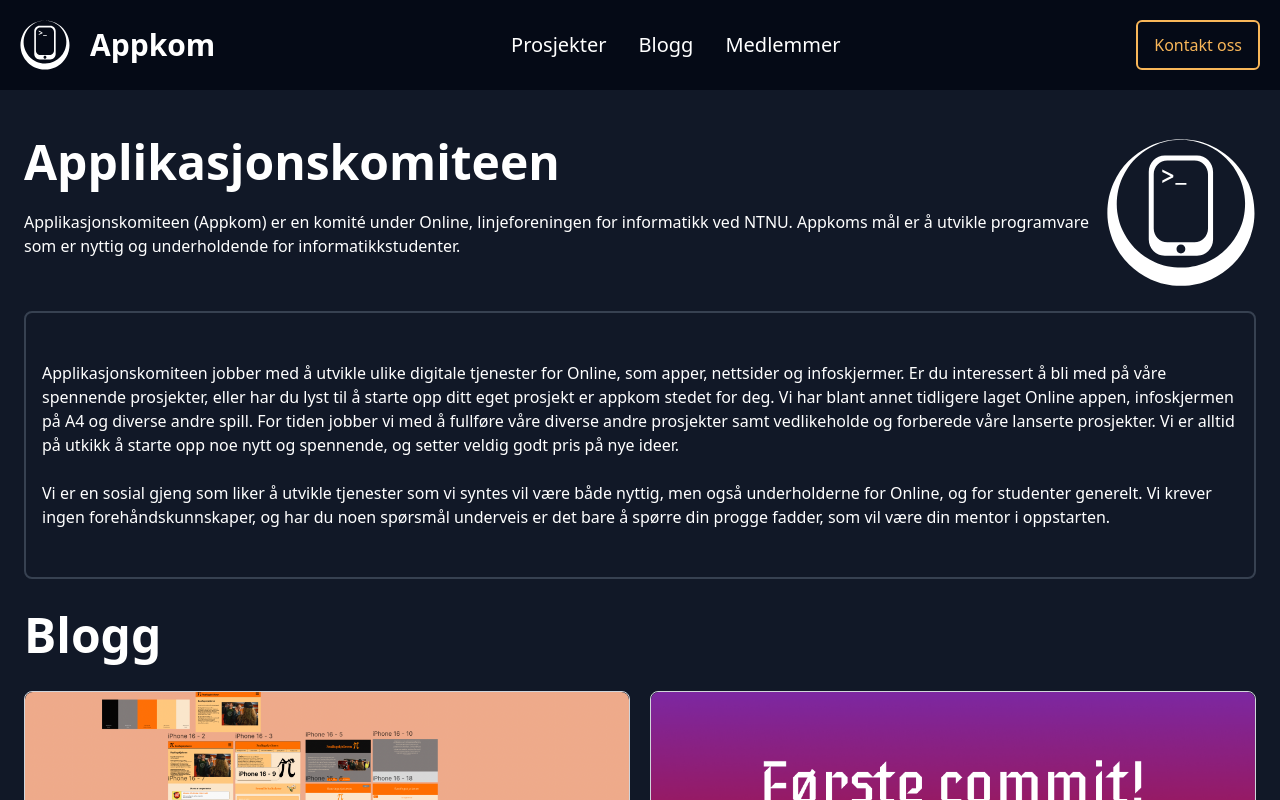
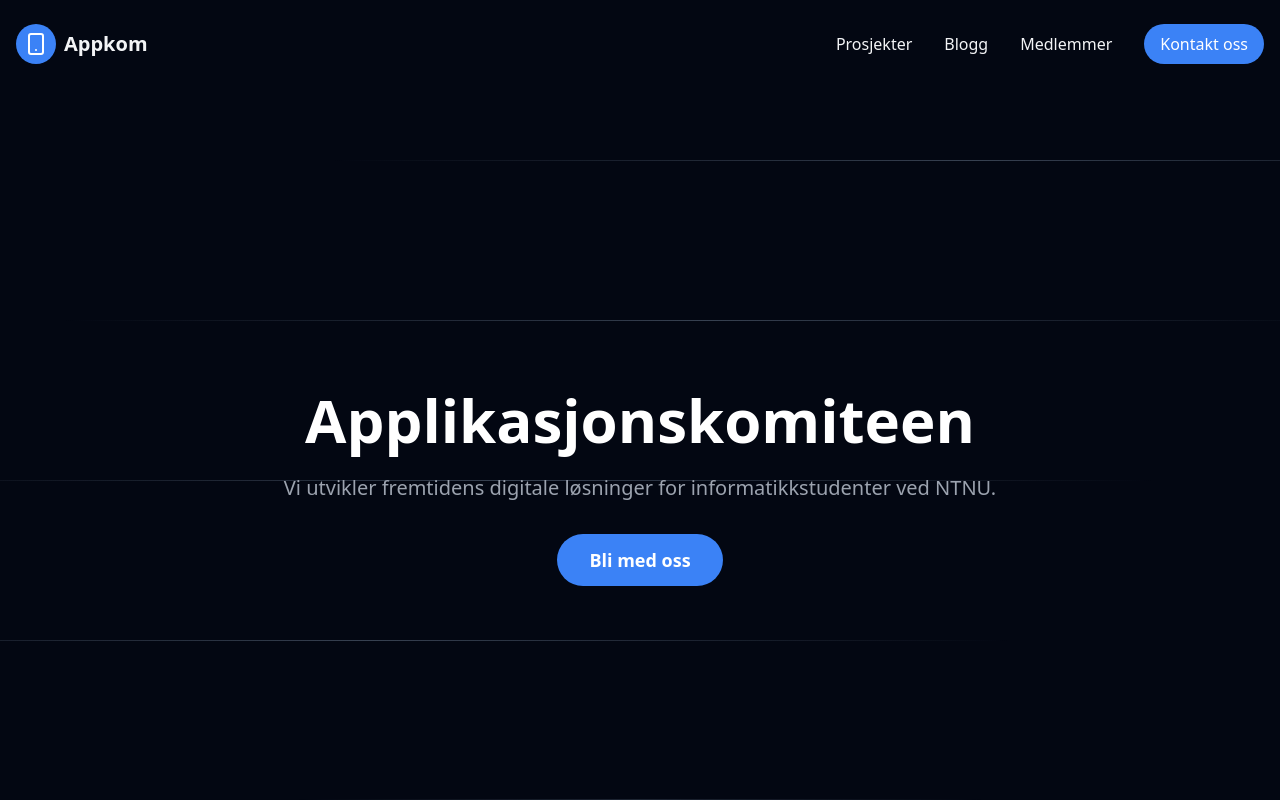
Before and after one commit to appKom/home, a Next.js app: page / in a window 1280 px wide. Shown: the top 800 px of the page. Built offline with nearby package versions, Linux system fonts and the light colour scheme.

Commit message:
animated lines

```diff
--- a/app/layout.tsx
+++ b/app/layout.tsx
@@ -4,6 +4,7 @@ import Navbar from "@/components/Navbar";
 import Footer from "@/components/Footer";
 import { Toaster } from "react-hot-toast";
 import { Analytics } from "@vercel/analytics/react";
+import { Background } from "@/components/Background";
 
 export const metadata: Metadata = {
   title: "Appkom",
@@ -25,16 +26,18 @@ export default function RootLayout({
           content="Mpx63Er4zVk_7W6f00g6EKCnxeeGC0v9kf63kzn-b0s"
         />
       </head>
-      <body className={`bg-gray-900 flex flex-col`}>
+      <body>
         <Toaster />
-        <div className="min-h-screen">
+        <Analytics />
+
+        <div className="min-h-screen flex flex-col">
+          <Background />
           <Navbar />
           <div className="flex-grow flex items-center justify-center w-full max-w-screen-xl mx-auto text-white">
             {children}
           </div>
+          <Footer />
         </div>
-        <Analytics />
-        <Footer />
       </body>
     </html>
   );
--- a/app/page.tsx
+++ b/app/page.tsx
@@ -1,4 +1,5 @@
-import Image from "next/image";
+"use client"
+
 import { blogs } from "@/lib/blog";
 import { BlogCard } from "@/components/home/BlogCard";
 import { Button } from "@/components/Button";
@@ -10,52 +11,14 @@ import {
   getLastMemberPeriod,
   getMembersForPeriod,
 } from "@/lib/utils/getRelevantMembers";
+import { HeroSection } from "@/components/HeroSection";
 
 export default function Home() {
+
   return (
-    <div className="w-full flex justify-center min-h-screen">
-      <div className="py-6 px-6 w-full max-w-screen-xl text-white">
-        <main className="flex flex-col">
-          <div className="py-6">
-            <div className="flex flex-col sm:flex-row items-start justify-between">
     <div>
-                <HeaderText title="Applikasjonskomiteen" />
-                <article className="mt-6">
-                  Applikasjonskomiteen (Appkom) er en komité under Online,
-                  linjeforeningen for informatikk ved NTNU. Appkoms mål er å
-                  utvikle programvare som er nyttig og underholdende for
-                  informatikkstudenter.
-                </article>
-              </div>
-              <Image
-                src={"/logos/appkom-logo.svg"}
-                alt={"Appkom logo"}
-                width={150}
-                height={150}
-                className="ml-4 sm:ml-4 mt-4 sm:mt-0"
-              />
-            </div>
-          </div>
-
-          <div className="w-full py-8 border-2 rounded-lg border-gray-700">
-            <article className="p-4">
-              Applikasjonskomiteen jobber med å utvikle ulike digitale tjenester
-              for Online, som apper, nettsider og infoskjermer. Er du
-              interessert å bli med på våre spennende prosjekter, eller har du
-              lyst til å starte opp ditt eget prosjekt er appkom stedet for deg.
-              Vi har blant annet tidligere laget Online appen, infoskjermen på
-              A4 og diverse andre spill. For tiden jobber vi med å fullføre våre
-              diverse andre prosjekter samt vedlikeholde og forberede våre
-              lanserte prosjekter. Vi er alltid på utkikk å starte opp noe nytt
-              og spennende, og setter veldig godt pris på nye ideer. <br />{" "}
-              <br />
-              Vi er en sosial gjeng som liker å utvikle tjenester som vi syntes
-              vil være både nyttig, men også underholderne for Online, og for
-              studenter generelt. Vi krever ingen forehåndskunnskaper, og har du
-              noen spørsmål underveis er det bare å spørre din progge fadder,
-              som vil være din mentor i oppstarten.
-            </article>
-          </div>
+      <main className="container mx-auto px-4 ">
+        <HeroSection />
         <div className="py-8">
           <HeaderText title="Blogg" />
             <div className="py-8 flex flex-col md:flex-row justify-between gap-5">
@@ -122,6 +85,5 @@ export default function Home() {
         </div>
       </main>
     </div>
-    </div>
   );
 }
--- /dev/null
+++ b/components/Background.tsx
@@ -0,0 +1,61 @@
+"use client"
+
+import { motion } from "framer-motion"
+import { useState, useEffect } from "react"
+
+export const Background = () => {
+  const [mousePosition, setMousePosition] = useState({ x: 0, y: 0 })
+
+  useEffect(() => {
+    const handleMouseMove = (e: MouseEvent) => {
+      setMousePosition({ x: e.clientX, y: e.clientY })
+    }
+    window.addEventListener('mousemove', handleMouseMove)
+    return () => window.removeEventListener('mousemove', handleMouseMove)
+  }, [])
+
+  const lines = Array.from({ length: 5 }, (_, i) => (
+    <motion.div
+      key={i}
+      className="absolute h-px bg-gradient-to-r from-transparent via-gray-700 to-transparent"
+      style={{
+        width: '100%',
+        top: `${(i + 1) * 20}%`,
+        left: 0,
+      }}
+      animate={{
+        x: ['-100%', '100%'],
+        transition: {
+          repeat: Infinity,
+          repeatType: 'loop',
+          duration: 10 + i * 2,
+          ease: 'linear',
+        },
+      }}
+    />
+  ))
+
+  return (
+    <div className="fixed inset-0 -z-10 min-h-screen bg-gray-950 text-gray-100 overflow-hidden">
+      {lines}
+      <motion.div
+        className="absolute pointer-events-none"
+        animate={{
+          background: `radial-gradient(600px at ${mousePosition.x}px ${mousePosition.y}px, rgba(29, 78, 216, 0.15), transparent 80%)`,
+        }}
+      />
+      <motion.div
+        className="absolute bottom-0 left-0 right-0 h-px bg-gradient-to-r from-transparent via-gray-700 to-transparent"
+        animate={{
+          scaleX: [0, 1, 0],
+          opacity: [0, 1, 0],
+          transition: {
+            repeat: Infinity,
+            duration: 5,
+            ease: 'easeInOut',
+          },
+        }}
+      />
+    </div>
+  )
+}
--- /dev/null
+++ b/components/HeroSection.tsx
@@ -0,0 +1,40 @@
+"use client"
+
+import { motion } from "framer-motion"
+
+export const HeroSection = () => {
+  return (
+    <div className="max-w-3xl mx-auto text-center min-h-screen flex flex-col justify-center">
+      <motion.h1
+        className="text-4xl md:text-6xl font-bold mb-6"
+        initial={{ opacity: 0, y: 20 }}
+        animate={{ opacity: 1, y: 0 }}
+        transition={{ duration: 0.8 }}
+      >
+        Applikasjons&shy;komiteen
+      </motion.h1>
+
+      <motion.p
+        className="text-xl text-gray-400 mb-8"
+        initial={{ opacity: 0, y: 20 }}
+        animate={{ opacity: 1, y: 0 }}
+        transition={{ duration: 0.8, delay: 0.2 }}
+      >
+        Vi utvikler fremtidens digitale løsninger for informatikkstudenter ved NTNU.
+      </motion.p>
+
+      <motion.div
+        initial={{ opacity: 0, y: 20 }}
+        animate={{ opacity: 1, y: 0 }}
+        transition={{ duration: 0.8, delay: 0.4 }}
+      >
+        <a
+          href="#"
+          className="inline-block px-8 py-3 bg-blue-500 text-white rounded-full text-lg font-semibold hover:bg-blue-600 transition-colors"
+        >
+          Bli med oss
+        </a>
+      </motion.div>
+    </div>
+  )
+}
--- a/components/Navbar.tsx
+++ b/components/Navbar.tsx
@@ -1,46 +1,55 @@
+"use client"
+
 import { Button } from "./Button";
 import Image from "next/image";
 import Link from "next/link";
 import { DropdownMenu } from "./DropdownMenu";
+import { motion } from "framer-motion";
 
 export default function Navbar() {
   return (
-    <div className="bg-gray-950/80  w-full text-white">
-      <div className="w-full flex justify-center">
-        <nav className="flex items-center justify-between flex-wrap py-5 w-full px-5">
-          <Link
-            href={"/"}
-            className="flex items-center justify-center gap-5 group hover:text-gray-300"
+    <header className="container text-gray-100 mx-auto px-4 py-6 flex items-center justify-between">
+          <motion.div
+            initial={{ opacity: 0, x: -20 }}
+            animate={{ opacity: 1, x: 0 }}
+            transition={{ duration: 0.5 }}
           >
-            <Image
-              src={"/logos/appkom-logo.svg"}
-              alt={"Appkom logo"}
-              width={50}
-              height={50}
-              className="transition-all cursor-pointer group-hover:opacity-60"
-            />
-            <h1 className="font-semibold text-2xl sm:text-2xl md:text-2xl lg:text-2xl xl:text-3xl">
-              <span className="group-hover:text-gray-300">Appkom</span>
-            </h1>
-          </Link>
-          <div className="hidden md:flex flex-row gap-8 text-xl">
-            <Link href="/prosjekt" passHref>
-              <p className="text-white hover:text-gray-300">Prosjekter</p>
+            <Link href="/" className="flex items-center gap-2">
+              <div className="h-10 w-10 rounded-full bg-blue-500 flex items-center justify-center">
+                <svg
+                  xmlns="http://www.w3.org/2000/svg"
+                  viewBox="0 0 24 24"
+                  fill="none"
+                  stroke="currentColor"
+                  strokeWidth="2"
+                  strokeLinecap="round"
+                  strokeLinejoin="round"
+                  className="h-6 w-6 text-white"
+                >
+                  <rect x="5" y="2" width="14" height="20" rx="2" ry="2" />
+                  <path d="M12 18h.01" />
+                </svg>
+              </div>
+              <span className="text-xl font-bold">Appkom</span>
             </Link>
-            <Link href="/blogg" passHref>
-              <p className="text-white hover:text-gray-300">Blogg</p>
+          </motion.div>
+
+          <motion.nav
+            className="hidden md:flex items-center gap-8"
+            initial={{ opacity: 0, y: -10 }}
+            animate={{ opacity: 1, y: 0 }}
+            transition={{ duration: 0.5, delay: 0.2 }}
+          >
+            <Link href="/prosjekt" className="hover:text-blue-400 transition-colors">Prosjekter</Link>
+            <Link href="/blogg" className="hover:text-blue-400 transition-colors">Blogg</Link>
+            <Link href="/medlem" className="hover:text-blue-400 transition-colors">Medlemmer</Link>
+            <Link
+              href="/kontakt"
+              className="px-4 py-2 bg-blue-500 text-white rounded-full hover:bg-blue-600 transition-colors"
+            >
+              Kontakt oss
             </Link>
-            <Link href="/medlem" passHref>
-              <p className="text-white hover:text-gray-300">Medlemmer</p>
-            </Link>
-          </div>
-
-          <div className="hidden sm:block">
-            <Button title="Kontakt oss" href="/kontakt" color="onlineOrange" />
-          </div>
-          <DropdownMenu />
-        </nav>
-      </div>
-    </div>
+          </motion.nav>
+        </header>
   );
 }
--- a/package.json
+++ b/package.json
@@ -11,6 +11,7 @@
   "dependencies": {
     "@aws-sdk/client-ses": "^3.651.1",
     "@vercel/analytics": "^1.3.1",
+    "framer-motion": "^11.11.11",
     "next": "14.2.11",
     "react": "^18",
     "react-dom": "^18",
```
Also changed, not shown: 1 other file (tests, documents, lock files or other folders). Lines whose indentation alone changed are shown as unchanged.
